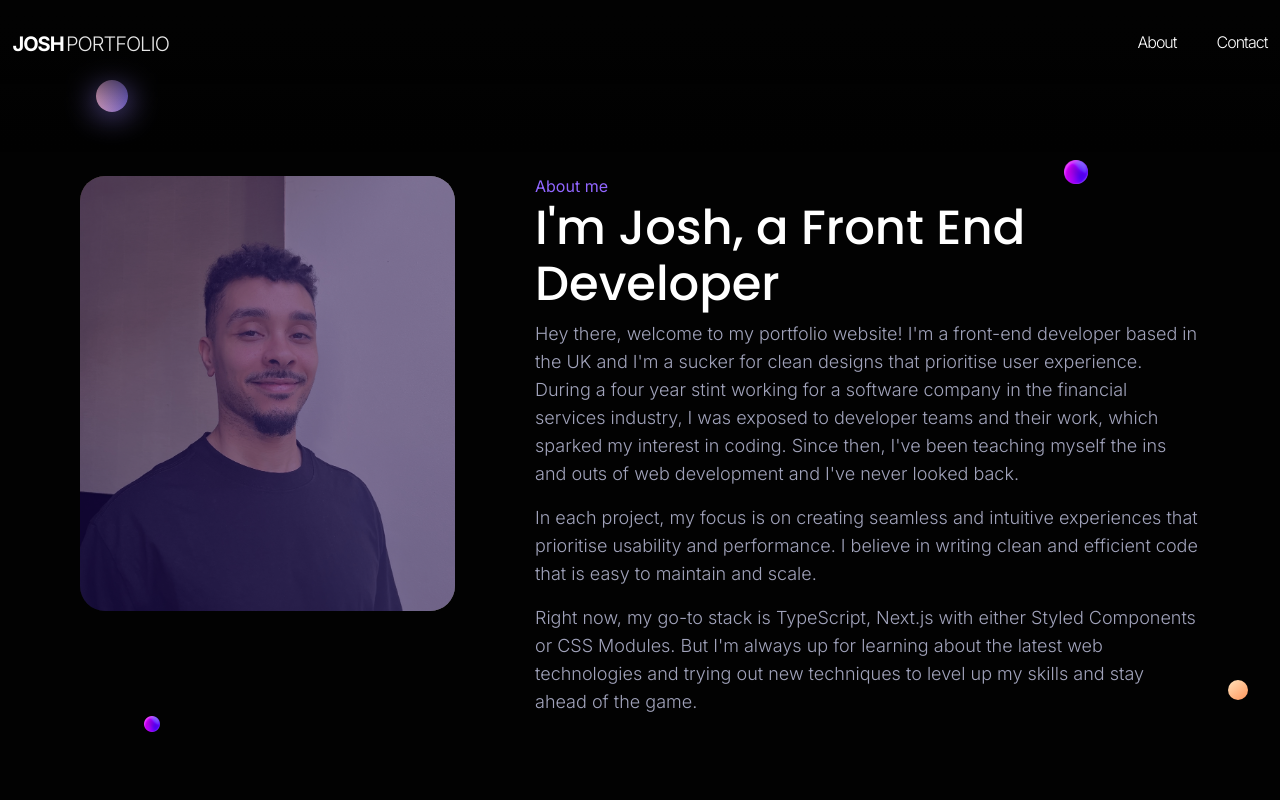
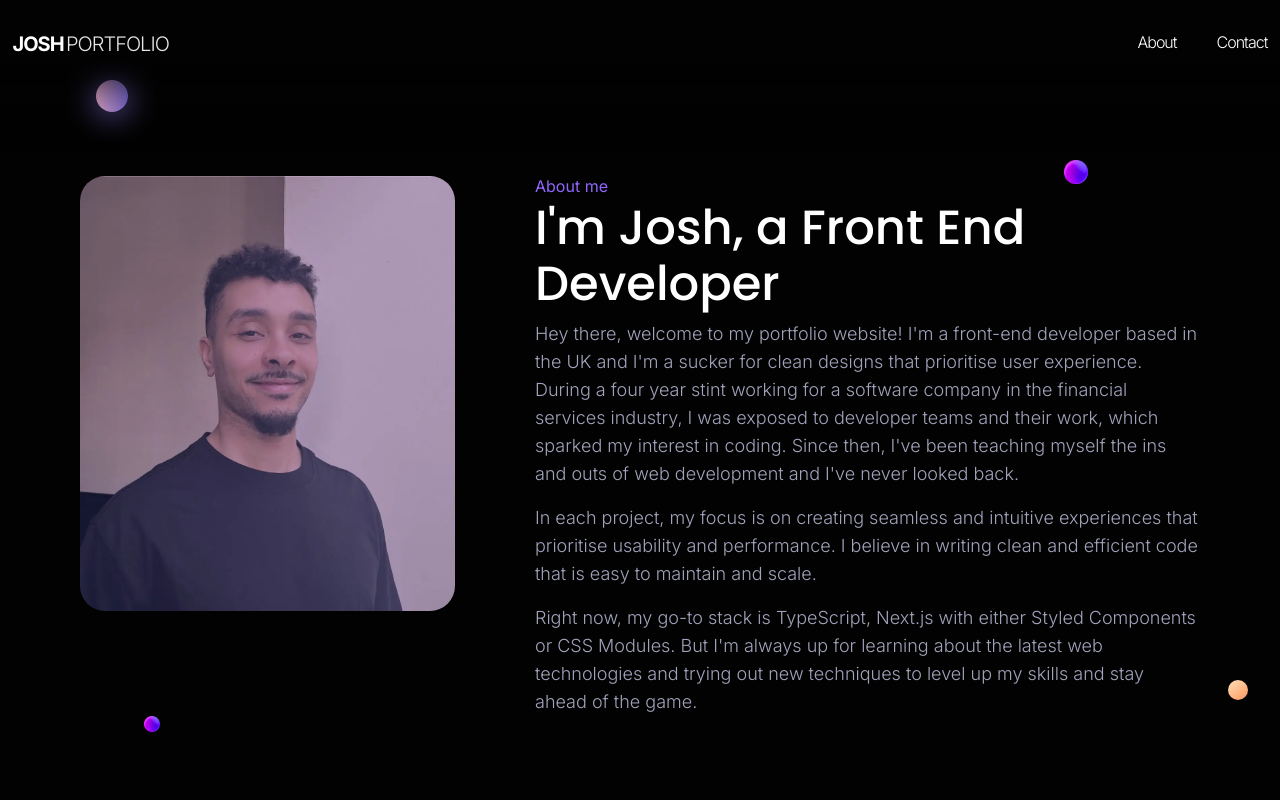
Before and after one commit to jkellerman/portfolio-site, a Next.js app: page /about in a window 1280 px wide. Shown: the top 800 px of the page. Built offline with nearby package versions, Linux system fonts and the light colour scheme.

Commit message:
refactor: replace image and remove overlay

```diff
--- a/src/components/Spheres/Spheres.module.css
+++ b/src/components/Spheres/Spheres.module.css
@@ -128,12 +128,12 @@
   }
 
   .sphereAbout:nth-child(3) {
-    bottom: 0rem;
+    bottom: -10rem;
   }
 
   .sphereAbout:nth-child(4) {
-    right: -3rem;
-    bottom: 2rem;
+    right: 0rem;
+    bottom: -6rem;
   }
 }
 
@@ -152,4 +152,13 @@
   .sphere:nth-child(4) {
     bottom: 5rem;
   }
+
+  .sphereAbout:nth-child(3) {
+    bottom: 0rem;
+  }
+
+  .sphereAbout:nth-child(4) {
+    right: -3rem;
+    bottom: 2rem;
+  }
 }
--- a/src/styles/about.module.css
+++ b/src/styles/about.module.css
@@ -36,7 +36,6 @@
 }
 
 .imageWrapper {
-  position: relative;
   width: 100%;
   height: auto;
   max-width: auto;
@@ -46,18 +45,6 @@
 .image {
   height: 100%;
   width: 100%;
-  border-radius: 25px;
-}
-
-.imageWrapper::after {
-  content: "";
-  position: absolute;
-  width: 100%;
-  height: 99.5%;
-  top: 0;
-  left: 0;
-  background-color: var(--primary-medium-dark);
-  opacity: 0.5;
   border-radius: 25px;
 }
 
@@ -80,10 +67,6 @@
     justify-content: unset;
     align-items: unset;
   }
-
-  .imageWrapper {
-    max-height: 437px;
-  }
   .image {
     width: 375px;
     height: 435px;
```
Also changed, not shown: src/components/Hero/Hero.jsx (+1 -29 lines), src/components/Hero/Hero.module.css (+0 -27 lines), src/styles/project.module.css (+0 -10 lines), public/assets/josh.webp.
